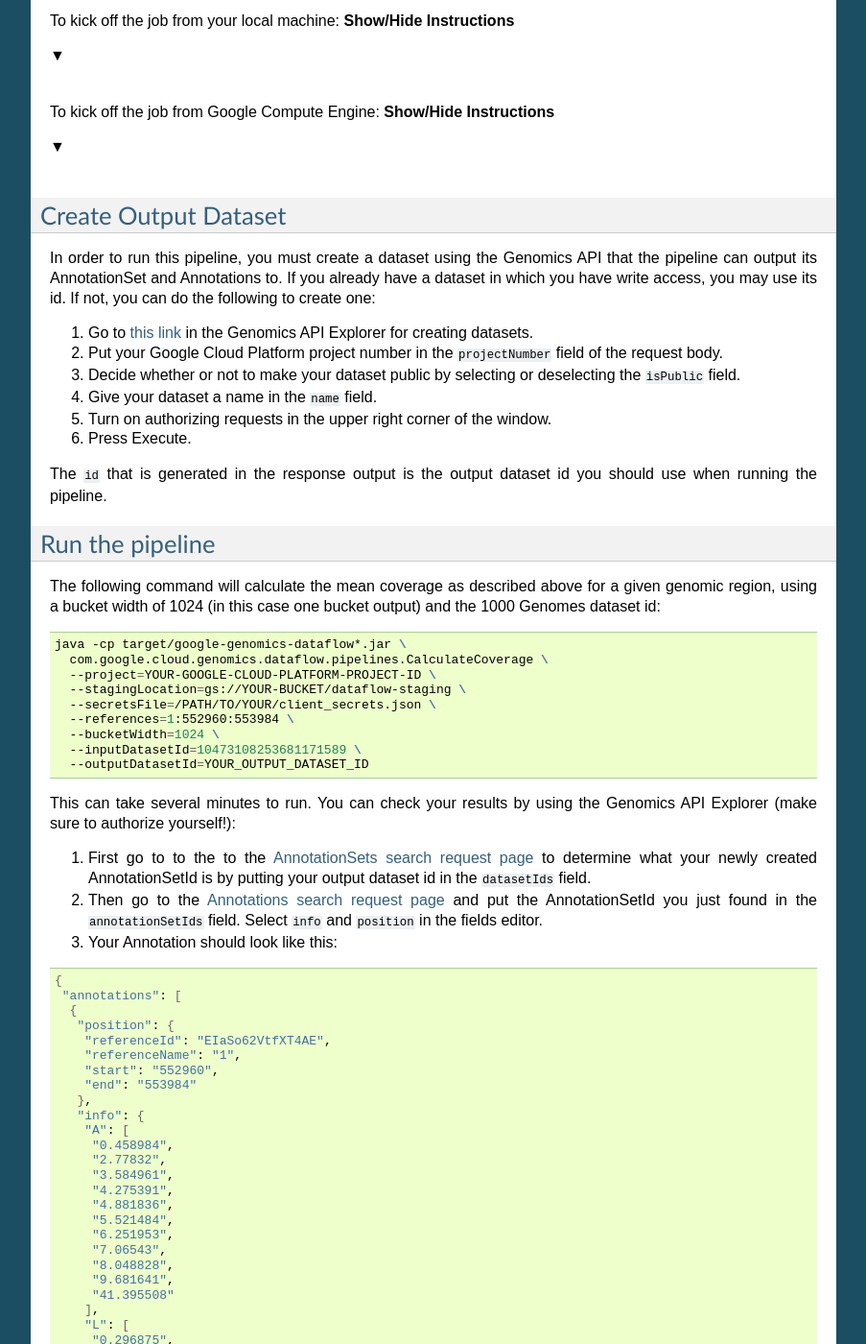
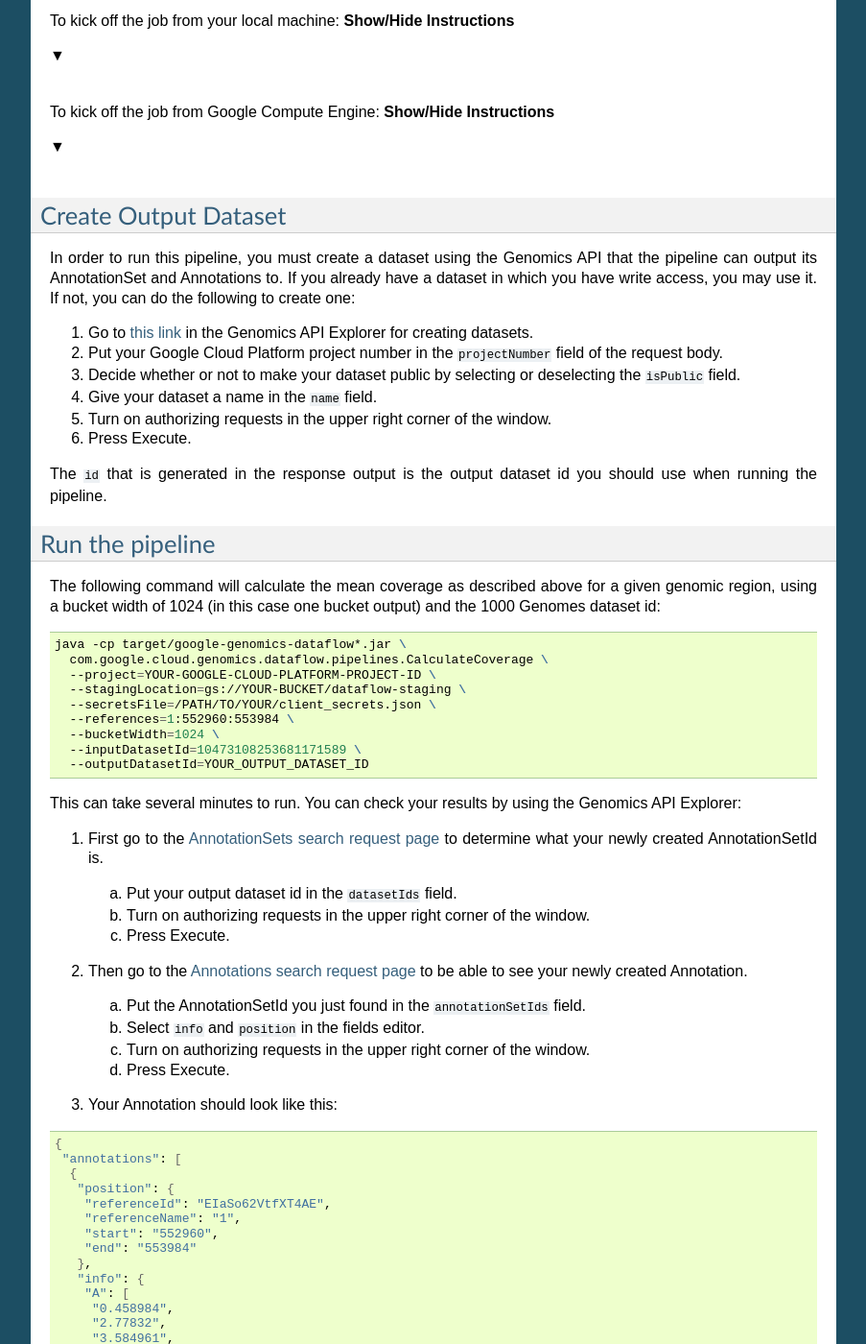
Before and after one commit to googlegenomics/readthedocs, a Sphinx documentation site: the page built from docs/source/use_cases/analyze_reads/calculate_coverage.rst, in a window 1280 px wide and 1400 px high, scrolled down 589 px. Shown: the whole window at 96% size, without its empty margins (198-1101 px from the left). Built offline with Sphinx 7.4.7, drawn with Linux system fonts in a browser that asks for light colours; some of the changed text lies outside the part shown.

Commit message:
More fixes

```diff
--- a/docs/source/use_cases/analyze_reads/calculate_coverage.rst
+++ b/docs/source/use_cases/analyze_reads/calculate_coverage.rst
@@ -33,7 +33,7 @@ Create Output Dataset
 
 In order to run this pipeline, you must create a dataset using the Genomics API that the pipeline
 can output its AnnotationSet and Annotations to.  If you already have a dataset in which you have
-write access, you may use its id.  If not, you can do the following to create one:
+write access, you may use it.  If not, you can do the following to create one:
 
 #. Go to `this link <https://developers.google.com/apis-explorer/#p/genomics/v1beta2/genomics.datasets.create>`_ in the Genomics API Explorer for creating datasets.
 #. Put your Google Cloud Platform project number in the ``projectNumber`` field of the request body.
@@ -65,12 +65,18 @@ dataset id:
     --inputDatasetId=10473108253681171589 \
     --outputDatasetId=YOUR_OUTPUT_DATASET_ID
 
-This can take several minutes to run.  You can check your results by using the Genomics API
-Explorer (make sure to authorize yourself!):
+This can take several minutes to run.  You can check your results by using the Genomics API Explorer:
 
-#. First go to to the to the `AnnotationSets search request page <https://developers.google.com/apis-explorer/#p/genomics/v1beta2/genomics.annotationSets.search>`_ to determine what your newly created AnnotationSetId is by putting your output dataset id in the ``datasetIds`` field.
-#. Then go to the `Annotations search request page <https://developers.google.com/apis-explorer/#p/genomics/v1beta2/genomics.annotations.search>`_ and put the AnnotationSetId you just found in the ``annotationSetIds`` field.  Select ``info`` and ``position`` in the fields editor.
-#. Your Annotation should look like this:
+1. First go to the `AnnotationSets search request page <https://developers.google.com/apis-explorer/#p/genomics/v1beta2/genomics.annotationSets.search>`_ to determine what your newly created AnnotationSetId is.
+  a. Put your output dataset id in the ``datasetIds`` field.
+  b. Turn on authorizing requests in the upper right corner of the window.
+  c. Press Execute.
+2. Then go to the `Annotations search request page <https://developers.google.com/apis-explorer/#p/genomics/v1beta2/genomics.annotations.search>`_ to be able to see your newly created Annotation.
+  a. Put the AnnotationSetId you just found in the ``annotationSetIds`` field.
+  b. Select ``info`` and ``position`` in the fields editor.
+  c. Turn on authorizing requests in the upper right corner of the window.
+  d. Press Execute.
+3. Your Annotation should look like this:
 
 .. code-block:: shell
 
@@ -206,15 +212,15 @@ depending upon how many machines are configured to run concurrently via ``--numW
 To run this pipeline over a large portion of the genome:
 
 * Add ``--runner=DataflowPipelineRunner`` to run the pipeline on Google Cloud instead of locally.
-* Add  ``--numWorkers=#`` for faster processing that will shard the data.
+* Add ``--numWorkers=#`` for faster processing that will shard the data.
 * Add more references:
 
   #. Use a comma-separated list to run over multiple disjoint regions.  For example to run over `BRCA1`_ and `BRCA2`_ ``--references=13:32889610:32973808,17:41196311:41277499``
   #. Use ``--allReferences`` instead of ``--references=1:552960:557056`` to run over the entire genome.
 
-To run the pipeline on a different dataset, change the ``--inputDatasetId`` id parameter.
+To run the pipeline on a different dataset, change the ``--inputDatasetId`` parameter.
 
-To run the pipeline on a different group of read group sets, change the ``--readGroupSetIds`` id parameter.
+To run the pipeline on a different group of read group sets, change the ``--readGroupSetIds`` parameter.
 
 To run the pipeline with a different bucket width, change the ``--bucketWidth`` parameter.
 
```
Also changed, not shown: other parts of docs/source/use_cases/analyze_reads/calculate_coverage.rst (+1 -1 lines).
